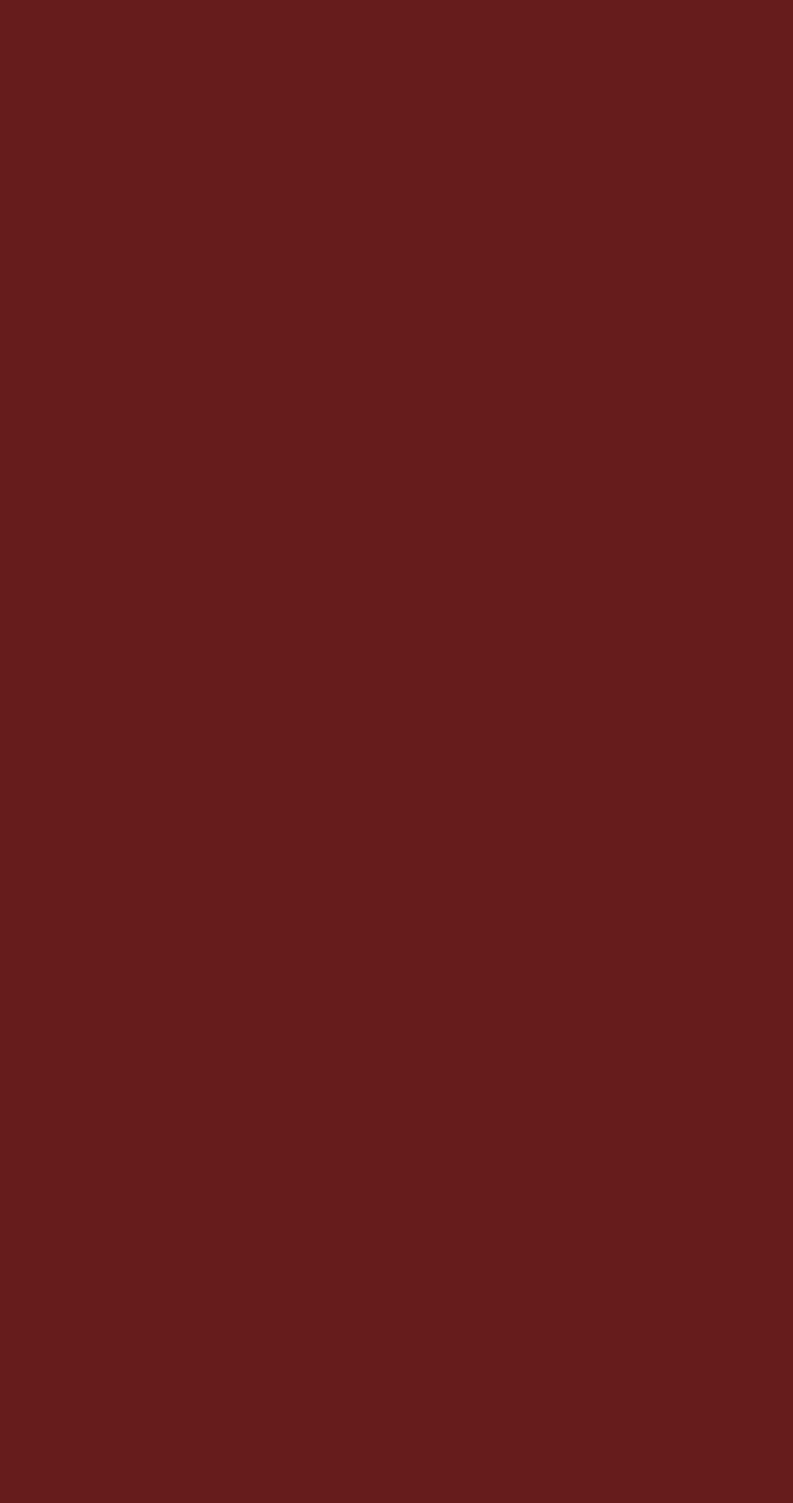
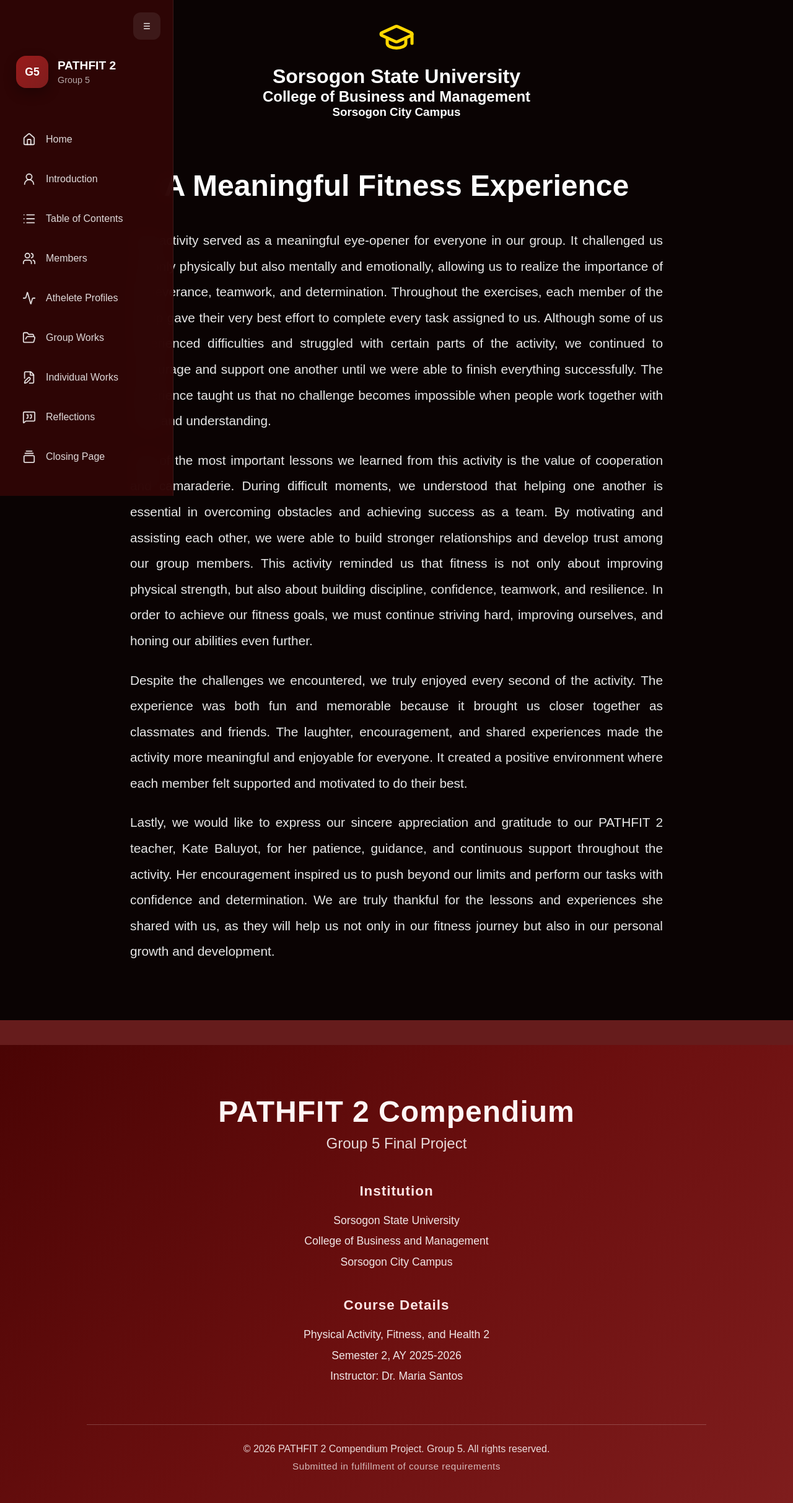
Before and after one commit to Pat0616/PathFitSSUG5, a React (Vite) app in the folder PathFitCompendium/: page /closing in a window 1280 px wide. Before the commit this address had no page. Shown: the whole page at 62% size. Before the commit the page ends 800 px from the top, so only its background shows below. Built offline with nearby package versions, Linux system fonts and the light colour scheme.

Commit message:
created ClosingPage

```diff
--- a/PathFitCompendium/src/App.tsx
+++ b/PathFitCompendium/src/App.tsx
@@ -20,6 +20,7 @@ import DonquilloReflectionPage from './pages/ReflectionIndividual/DonquilloRefle
 import FerreraseflectionPage from './pages/ReflectionIndividual/FerrerasReflectionPage'
 import GarraReflectionPage from './pages/ReflectionIndividual/GarraReflectionPage'
 import LacupantoReflectionPage from './pages/ReflectionIndividual/LacupantoReflectionPage'
+import ClosingPage from './pages/Closing Page/ClosingPage'
 
 function App() {
 
@@ -33,6 +34,7 @@ function App() {
       <Route path="/members" element={<MembersPage></MembersPage>}></Route>
       <Route path="/studentprofile" element={<StudentProfilePage></StudentProfilePage>}></Route>
       <Route path="/reflections" element={<ReflectionsPage></ReflectionsPage>}></Route>
+      <Route path="/closing" element={<ClosingPage></ClosingPage>}></Route>
 
 
 
--- /dev/null
+++ b/PathFitCompendium/src/pages/Closing Page/ClosingPage.tsx
@@ -0,0 +1,123 @@
+import { GraduationCap } from "lucide-react";
+import Sidebar from "../../components/SidebarComponent";
+import { useState, useRef, useEffect } from "react";
+
+function ClosingPage() {
+  const [isSidebarOpen, setIsSidebarOpen] = useState(true);
+
+  const touchStartX = useRef(0);
+  const touchEndX = useRef(0);
+
+  useEffect(() => {
+    const handleTouchStart = (e: TouchEvent) => {
+      touchStartX.current = e.touches[0].clientX;
+    };
+
+    const handleTouchEnd = (e: TouchEvent) => {
+      touchEndX.current = e.changedTouches[0].clientX;
+
+      const diff = touchEndX.current - touchStartX.current;
+      const isMobile = window.innerWidth <= 900;
+      if (!isMobile) return;
+
+      if (diff > 80) setIsSidebarOpen(true);
+      if (diff < -80) setIsSidebarOpen(false);
+    };
+
+    window.addEventListener("touchstart", handleTouchStart);
+    window.addEventListener("touchend", handleTouchEnd);
+
+    return () => {
+      window.removeEventListener("touchstart", handleTouchStart);
+      window.removeEventListener("touchend", handleTouchEnd);
+    };
+  }, []);
+
+  return (
+    <>
+      <div className="intropage">
+
+        {/* HERO HEADER */}
+        <div className="hero-intro">
+          <div className="overlay-intro">
+
+            <div className="hero-header">
+              <header className="header">
+                <div className="logo-container">
+                  <GraduationCap size={60} className="logo" />
+
+                  <div className="school-details-intro">
+                    <h1>Sorsogon State University</h1>
+                    <h2>College of Business and Management</h2>
+                    <h3>Sorsogon City Campus</h3>
+                  </div>
+                </div>
+              </header>
+            </div>
+
+            {/* INTRO CONTENT */}
+            <main className="intro-content">
+
+              <h2 className="intro-title">A Meaningful Fitness Experience</h2>
+
+              <div className="intro-box">
+
+                <p>
+                 This activity served as a meaningful eye-opener for everyone in our group. It challenged us not only physically but also mentally and emotionally, allowing us to realize the importance of perseverance, teamwork, and determination. Throughout the exercises, each member of the group gave their very best effort to complete every task assigned to us. Although some of us experienced difficulties and struggled with certain parts of the activity, we continued to encourage and support one another until we were able to finish everything successfully. The experience taught us that no challenge becomes impossible when people work together with unity and understanding.
+                </p>
+
+                <p>
+                  One of the most important lessons we learned from this activity is the value of cooperation and camaraderie. During difficult moments, we understood that helping one another is essential in overcoming obstacles and achieving success as a team. By motivating and assisting each other, we were able to build stronger relationships and develop trust among our group members. This activity reminded us that fitness is not only about improving physical strength, but also about building discipline, confidence, teamwork, and resilience. In order to achieve our fitness goals, we must continue striving hard, improving ourselves, and honing our abilities even further.
+                </p>
+
+                <p>
+                  Despite the challenges we encountered, we truly enjoyed every second of the activity. The experience was both fun and memorable because it brought us closer together as classmates and friends. The laughter, encouragement, and shared experiences made the activity more meaningful and enjoyable for everyone. It created a positive environment where each member felt supported and motivated to do their best.
+                </p>
+
+                <p>
+                  Lastly, we would like to express our sincere appreciation and gratitude to our PATHFIT 2 teacher, Kate Baluyot, for her patience, guidance, and continuous support throughout the activity. Her encouragement inspired us to push beyond our limits and perform our tasks with confidence and determination. We are truly thankful for the lessons and experiences she shared with us, as they will help us not only in our fitness journey but also in our personal growth and development.
+                </p>
+
+              </div>
+            </main>
+
+          </div>
+        </div>
+      </div>
+
+      {/* FOOTER */}
+      <footer className="footer">
+        <div className="footer-content">
+          <h2>PATHFIT 2 Compendium</h2>
+          <h3>Group 5 Final Project</h3>
+
+          <div className="footer-section">
+            <h4>Institution</h4>
+            <p>Sorsogon State University</p>
+            <p>College of Business and Management</p>
+            <p>Sorsogon City Campus</p>
+          </div>
+
+          <div className="footer-section">
+            <h4>Course Details</h4>
+            <p>Physical Activity, Fitness, and Health 2</p>
+            <p>Semester 2, AY 2025-2026</p>
+            <p>Instructor: Dr. Maria Santos</p>
+          </div>
+
+          <div className="footer-bottom">
+            <p>
+              © 2026 PATHFIT 2 Compendium Project. Group 5. All rights reserved.
+            </p>
+            <span>Submitted in fulfillment of course requirements</span>
+          </div>
+        </div>
+      </footer>
+
+      {/* SIDEBAR */}
+      <Sidebar isOpen={isSidebarOpen} setIsOpen={setIsSidebarOpen} />
+    </>
+  );
+}
+
+export default ClosingPage;
```
Also changed, not shown: PathFitCompendium/src/pages/Closing Page/closing.css (added).
